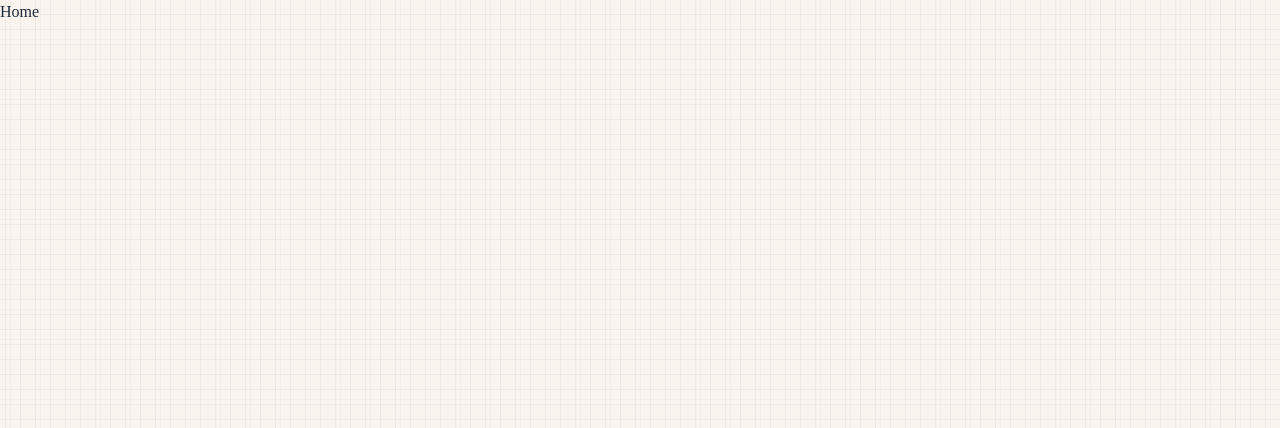
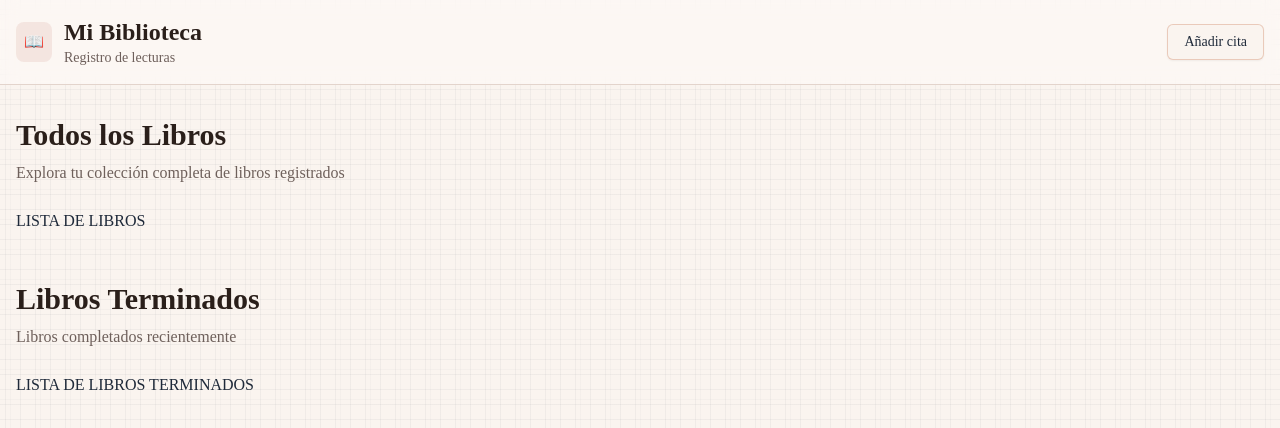
Before and after one commit to BryanChavajay/page-turner, a React app in the folder frontend/: page /login in a window 1280 px wide. Both pictures are taken after typing "Sample", "Sample123" into the empty fields and a click on the button "Ingresar". Shown: the top 428 px of the page. Built offline with nearby package versions, Linux system fonts and the light colour scheme; the HTML template or start-up script is replaced by a standard one.

Commit message:
Frontend: Add initial home page layer

```diff
--- a/frontend/src/modules/Private/Home/Home.jsx
+++ b/frontend/src/modules/Private/Home/Home.jsx
@@ -1,11 +1,62 @@
 export const Home = () => {
   return (
     <div className="relative z-10 min-h-screen">
-      <p>
-        Home
-        </p>
+      {/* HEADER */}
+      <header className="border-b border-border bg-card/50 backdrop-blur-sm sticky top-0 z-10">
+        <div className="container mx-auto px-4 py-4">
+          <div className="flex items-center justify-between">
+            <section className="flex items-center gap-3">
+              <article className="p-2 bg-primary/10 rounded-lg">
+                <p>📖</p>
+              </article>
+              <article>
+                <h1 className="text-2xl font-bold text-foreground">
+                  Mi Biblioteca
+                </h1>
+                <p className="text-sm text-muted-foreground">
+                  Registro de lecturas
+                </p>
+              </article>
+            </section>
+            <button className="inline-flex items-center justify-center whitespace-nowrap rounded-md text-sm font-medium transition-all disabled:pointer-events-none disabled:opacity-50 [&_svg]:pointer-events-none [&_svg:not([class*='size-'])]:size-4 shrink-0 [&_svg]:shrink-0 outline-none focus-visible:border-ring focus-visible:ring-ring/50 focus-visible:ring-[3px] aria-invalid:ring-destructive/20 dark:aria-invalid:ring-destructive/40 aria-invalid:border-destructive border border-accent/40 bg-background shadow-xs hover:bg-accent hover:text-accent-foreground dark:bg-input/30 dark:border-input dark:hover:bg-input/50 h-9 px-4 py-2 has-[>svg]:px-3 gap-2">
+              Añadir cita
+            </button>
+          </div>
         </div>
-  )
-}
+      </header>
+
+      {/* MAIN CONTENT */}
+      <section className="container mx-auto px-4 py-8">
+        <div className="space-y-12">
+          {/* All Boojs Section */}
+          <section>
+            <article className="mb-6">
+              <h2 className="text-3xl font-bold text-foreground mb-2">
+                Todos los Libros
+              </h2>
+              <p className="text-muted-foreground">
+                Explora tu colección completa de libros registrados
+              </p>
+            </article>
+            <div>LISTA DE LIBROS</div>
+          </section>
+
+          {/* Finished Books Section */}
+          <section>
+            <article className="mb-6">
+              <h2 className="text-3xl font-bold text-foreground mb-2">
+                Libros Terminados
+              </h2>
+              <p className="text-muted-foreground">
+                Libros completados recientemente
+              </p>
+            </article>
+            <div>LISTA DE LIBROS TERMINADOS</div>
+          </section>
+        </div>
+      </section>
+    </div>
+  );
+};
 
 export default Home;
```
